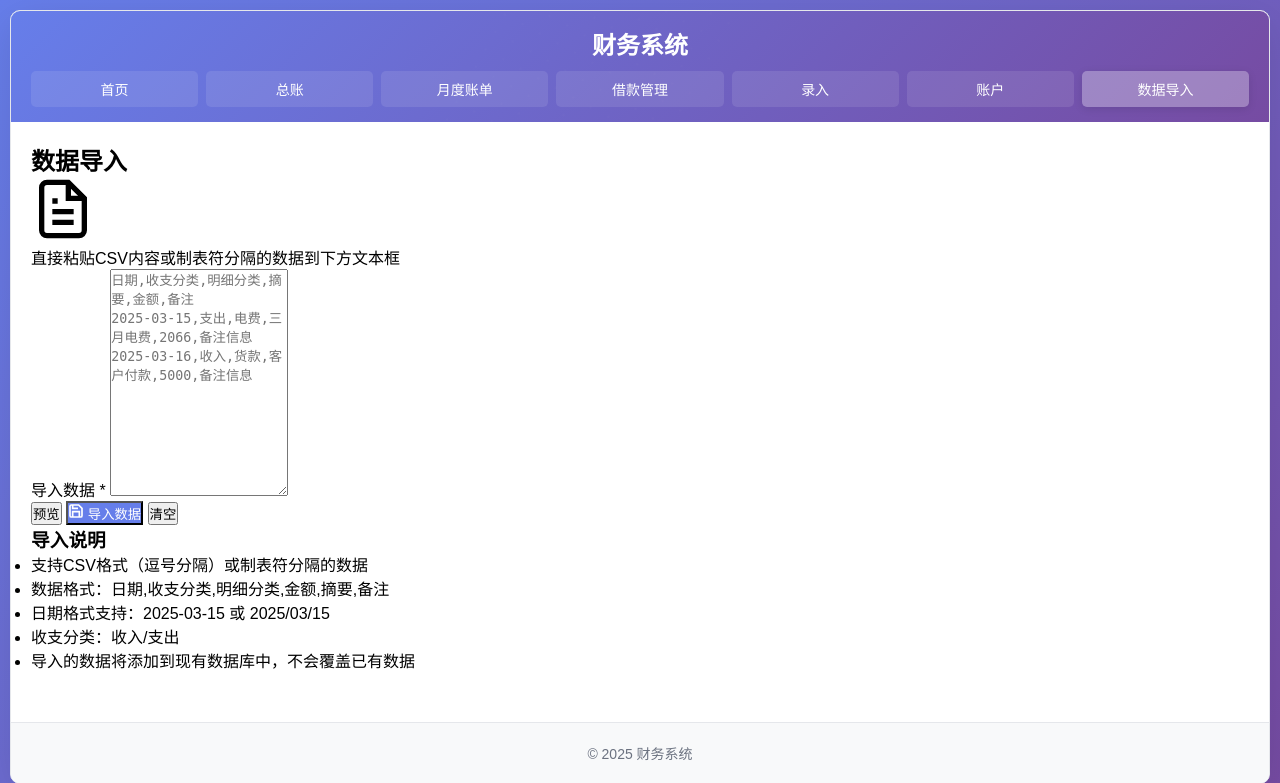
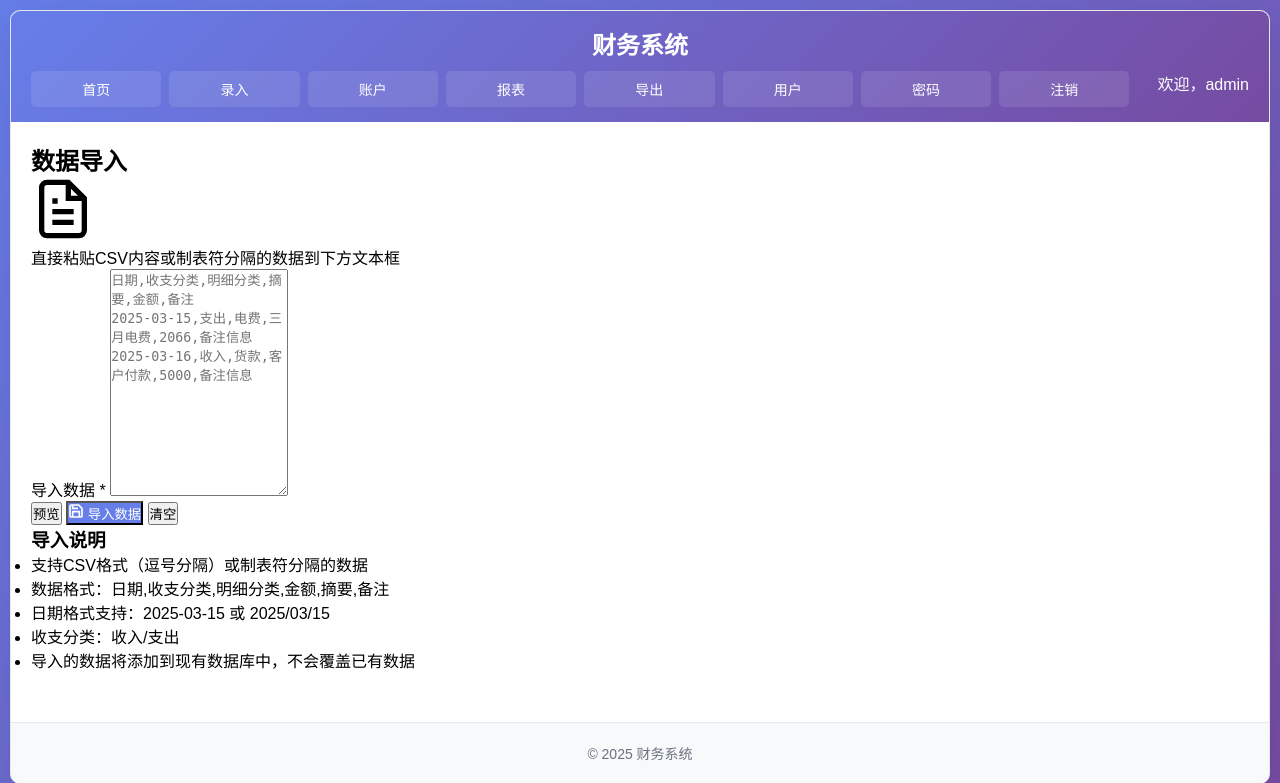
Before and after one commit to owen590/finapp, a Flask app: page /finapp/import in a window 1280 px wide. Shown: the top 783 px of the page. Run offline with Flask 3, Linux system fonts and the light colour scheme; a user stored in the database is signed in.

Commit message:
所有页面导航统一：录入/账户/报表/导出/用户/密码

```diff
--- a/templates/entry.html
+++ b/templates/entry.html
@@ -22,8 +22,9 @@
                 <a href="{{ url_for('accounts_page') }}">账户</a>
                 <a href="{{ url_for('reports') }}">报表</a>
                 <a href="{{ url_for('export') }}">导出</a>
+                <a href="{{ url_for('users') }}">用户</a>
+                <a href="{{ url_for('change_password_page') }}">密码</a>
                 {% if current_user.is_authenticated %}
-                <a href="{{ url_for('users') }}">用户</a>
                 <a href="{{ url_for('logout') }}" style="float: right;" onclick="return confirmLogout()">注销</a>
                 <span style="float: right; margin-left: 20px; color: white;">欢迎，{{ current_user.username }}</span>
                 {% else %}
--- a/templates/import.html
+++ b/templates/import.html
@@ -10,14 +10,20 @@
     <div class="container">
         <header>
             <h1>财务系统</h1>
-            <nav>
+                        <nav>
                 <a href="{{ url_for('index') }}">首页</a>
-                <a href="{{ url_for('ledger') }}">总账</a>
-                <a href="{{ url_for('monthly') }}">月度账单</a>
-                <a href="{{ url_for('loans_page') }}">借款管理</a>
                 <a href="{{ url_for('entry') }}">录入</a>
                 <a href="{{ url_for('accounts_page') }}">账户</a>
-                <a href="{{ url_for('import_page') }}" class="active">数据导入</a>
+                <a href="{{ url_for('reports') }}">报表</a>
+                <a href="{{ url_for('export') }}">导出</a>
+                <a href="{{ url_for('users') }}">用户</a>
+                <a href="{{ url_for('change_password_page') }}">密码</a>
+                {% if current_user.is_authenticated %}
+                <a href="{{ url_for('logout') }}" style="float: right;" onclick="return confirmLogout()">注销</a>
+                <span style="float: right; margin-left: 20px; color: white;">欢迎，{{ current_user.username }}</span>
+                {% else %}
+                <a href="{{ url_for('login') }}" style="float: right;">登录</a>
+                {% endif %}
             </nav>
         </header>
 
--- a/templates/login.html
+++ b/templates/login.html
@@ -116,7 +116,7 @@
             </div>
             <button type="submit" class="btn-primary">登录</button>
             <div style="text-align:center;margin-top:12px;">
-                <a href="{{ url_for('change_password_page') }}" style="color:#6b7280;font-size:13px;">修改密码</a>
+                <a href="{{ url_for('change_password_page') }}" style="color:#6b7280;font-size:13px;">密码</a>
             </div>
         </form>
     </div>
```
Also changed, not shown: templates/change_password.html (+23 -2 lines), templates/ledger.html (+11 -3 lines), templates/monthly.html (+11 -3 lines).
